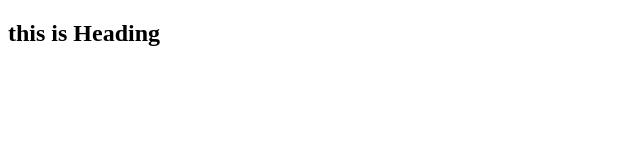
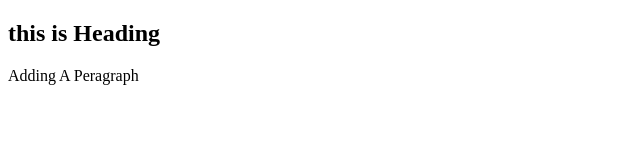
Before and after one commit to wazid7/git-test, a plain HTML site: page index.html in a window 1280 px wide. Shown: the whole page, without its empty margins (0-640 px from the left). Drawn offline with Linux system fonts and the light colour scheme.

Commit message:
1line paragraph added

```diff
--- a/index.html
+++ b/index.html
@@ -3,10 +3,11 @@
 <head>
     <meta charset="UTF-8">
     <meta http-equiv="X-UA-Compatible" content="IE=edge">
-    <meta name="viewport" content="width=S, initial-scale=1.0">
+    <meta name="viewport" content="width=device-width, initial-scale=1.0">
     <title>Document</title>
 </head>
 <body>
     <h2>this is Heading </h2>
+    <p>Adding A Peragraph</p>
 </body>
 </html>
```
